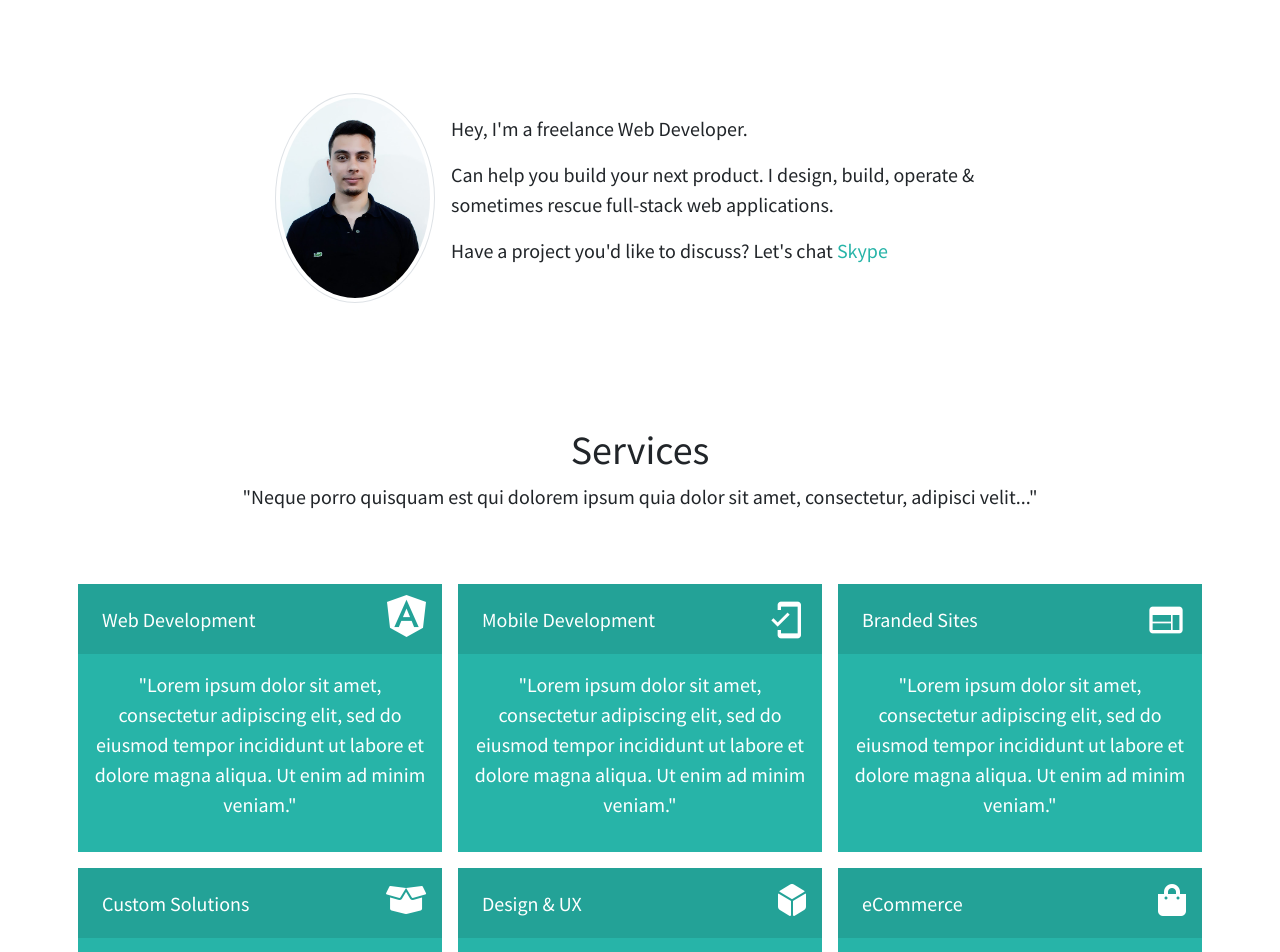
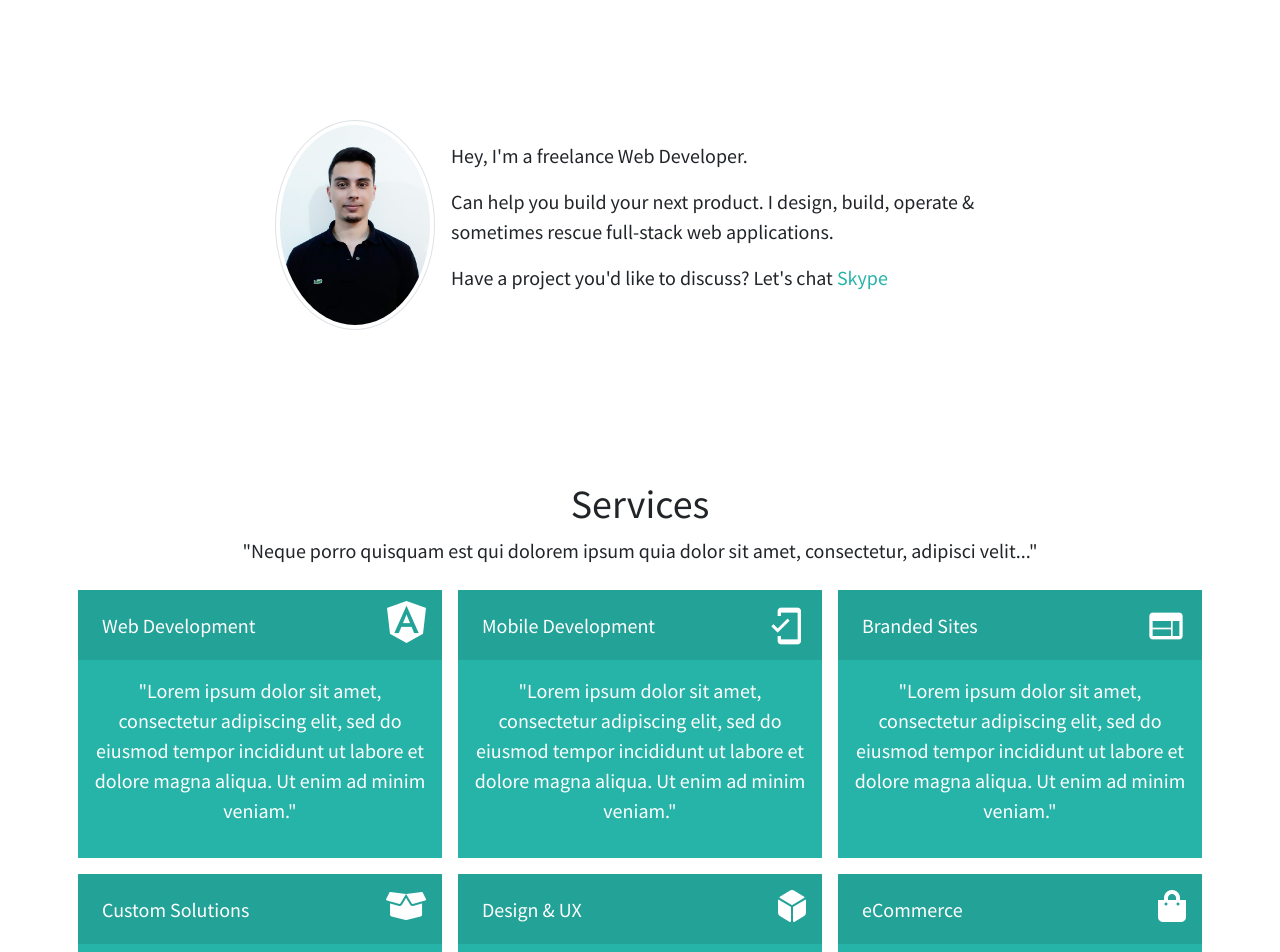
Before and after one commit to jcfernandezgithub/portfolio, an Angular app: page / in a window 1280 px wide. Shown: the part 880-1832 px from the top of the page. Built offline with nearby package versions, Linux system fonts and the light colour scheme.

Commit message:
last_updates

```diff
--- a/src/app/pages/home/home.component.html
+++ b/src/app/pages/home/home.component.html
@@ -46,7 +46,7 @@
 <!--personal information & picture-->
 <div class="banner">
   <div class="container">
-    <div class="row pt-5">
+    <div class="row">
       <div class="col-sm-12 col-md-8 col-lg-8 mx-auto" id="card">
         <img class="img-fluid img-thumbnail" src="./assets/images/thumbnail.jpg" alt="">
         <div class="lead p-3">
@@ -66,7 +66,7 @@
 <div class="services">
   <div class="container">
     <!-- services intro -->
-    <div class="row pt-5">
+    <div class="row">
       <div class="col-12 text-center">
         <h1>Services</h1>
         <p class="lead">"Neque porro quisquam est qui dolorem ipsum quia dolor sit amet, consectetur, adipisci velit..."
@@ -75,7 +75,7 @@
     </div>
 
     <!-- Cards -->
-    <div class="row mt-5 mb-5 text-center">
+    <div class="row mb-5 text-center">
         <div class="col-lg-4 col-md-6 col-sm-12 p-2">
           <div class="custom-card">
             <div class="custom-card-header">
--- a/src/app/pages/home/home.component.scss
+++ b/src/app/pages/home/home.component.scss
@@ -104,8 +104,8 @@ a {
 
 /*Banner*/
 .banner {
-  padding-top: 75px;
-  padding-bottom: 75px;
+  padding-top: 150px;
+  padding-bottom: 150px;
 
   .img-thumbnail {
     border-radius: 100%;
@@ -117,10 +117,16 @@ a {
     display: flex;
     align-items: center;
     align-content: center;
+
     @media(max-width:900px) {
       display: block;
       text-align: center;
     }
+  }
+
+  @media(max-width:900px){
+    padding-top: 50px;
+    padding-bottom: 50px;
   }
 }
 
```
Also changed, not shown: 4 other files (tests, documents, lock files or other folders).
